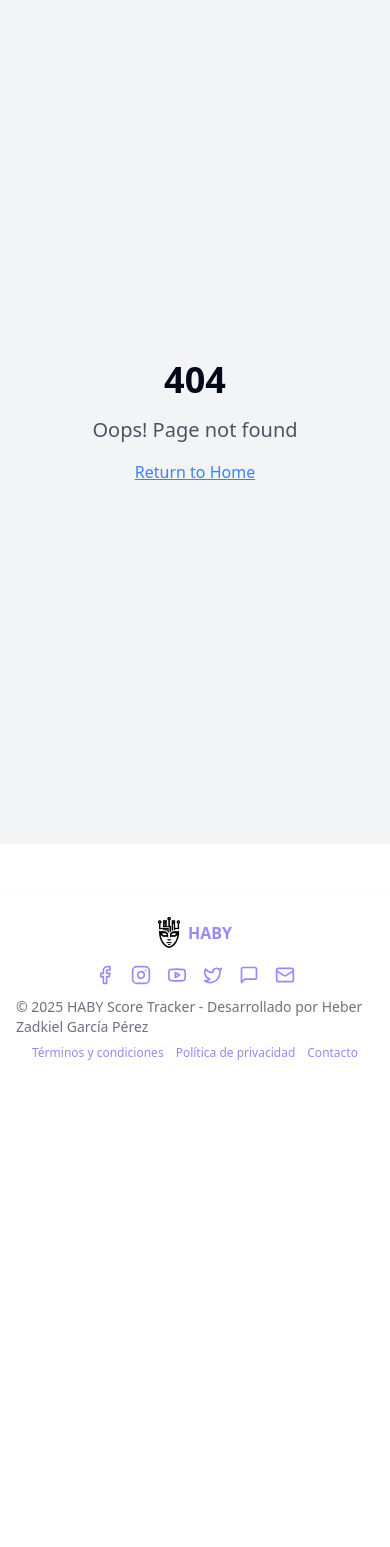
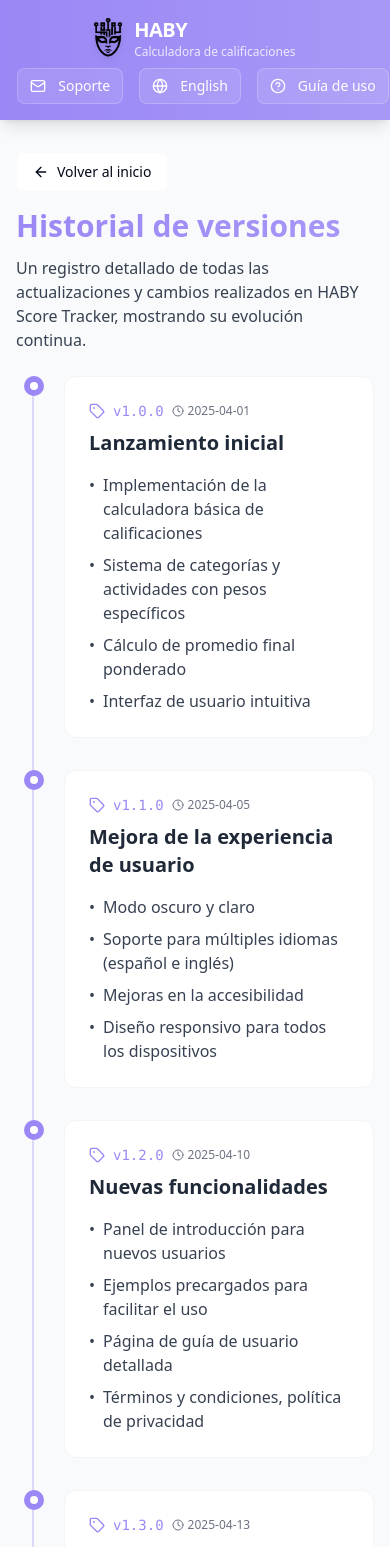
Before and after one commit to Toxic-YT-Heber-HABY/prep-score-tracker, a React (Vite) app: page /version-history in a window 390 px wide. Before the commit this address had no page. Shown: the top 1547 px of the page. Before the commit the page ends 1085 px from the top, so only its background shows below. Built offline with nearby package versions, Linux system fonts and the light colour scheme.

Commit message:
Implement version history, logo navigation, and responsive design.
- Added a detailed version history to track updates.
- Implemented logo click to navigate to the home page.
- Ensured responsive design for all devices.

```diff
--- a/src/App.tsx
+++ b/src/App.tsx
@@ -11,6 +11,7 @@ import Guide from "./pages/Guide";
 import Terms from "./pages/Terms";
 import Privacy from "./pages/Privacy";
 import Contact from "./pages/Contact";
+import VersionHistory from "./pages/VersionHistory";
 import { useI18n } from "@/lib/i18n";
 import Footer from "./components/Footer";
 
@@ -53,6 +54,7 @@ const App = () => (
             <Route path="/terms" element={<Terms />} />
             <Route path="/privacy" element={<Privacy />} />
             <Route path="/contact" element={<Contact />} />
+            <Route path="/version-history" element={<VersionHistory />} />
             <Route path="*" element={<NotFound />} />
           </Routes>
           <Footer />
--- a/src/components/Footer.tsx
+++ b/src/components/Footer.tsx
@@ -1,6 +1,6 @@
 
 import React from "react";
-import { Facebook, Instagram, Youtube, Twitter, MessageSquare, Mail } from 'lucide-react';
+import { Facebook, Instagram, Youtube, Twitter, MessageSquare, Mail, History } from 'lucide-react';
 import { useI18n } from "@/lib/i18n";
 import { toast } from "sonner";
 import { Link } from "react-router-dom";
@@ -26,12 +26,14 @@ const Footer = () => {
       <div className="container mx-auto px-4">
         <div className="flex flex-col md:flex-row justify-between items-center">
           <div className="flex items-center mb-4 md:mb-0">
+            <Link to="/" className="flex items-center hover:opacity-90 transition-opacity">
               <img
                 src="/lovable-uploads/22c442b5-67ed-4e06-a4bc-4be99d33c236.png"
                 alt="HABY Logo"
                 className="h-8 w-auto mr-2"
               />
               <span className="text-education-primary font-semibold dark:text-education-secondary">HABY</span>
+            </Link>
           </div>
           <div className="flex flex-col items-center md:items-end">
             <div className="flex gap-4 mb-3">
@@ -63,7 +65,7 @@ const Footer = () => {
             <p className="text-sm text-gray-500 dark:text-gray-400">
               &copy; {new Date().getFullYear()} HABY Score Tracker - Desarrollado por <span className="font-medium">Heber Zadkiel García Pérez</span>
             </p>
-            <div className="flex gap-3 mt-2">
+            <div className="flex flex-wrap gap-3 mt-2 justify-center md:justify-end">
               <Link to="/terms" className="text-xs text-education-primary hover:underline">
                 {language === 'es' ? "Términos y condiciones" : "Terms and conditions"}
               </Link>
@@ -72,6 +74,10 @@ const Footer = () => {
               </Link>
               <Link to="/contact" className="text-xs text-education-primary hover:underline">
                 {language === 'es' ? "Contacto" : "Contact"}
+              </Link>
+              <Link to="/version-history" className="text-xs text-education-primary hover:underline flex items-center">
+                <History size={12} className="mr-1" />
+                {language === 'es' ? "Historial de versiones" : "Version history"}
               </Link>
             </div>
           </div>
--- a/src/components/Header.tsx
+++ b/src/components/Header.tsx
@@ -3,7 +3,7 @@ import React from 'react';
 import { Link } from 'react-router-dom';
 import { useI18n } from '@/lib/i18n';
 import { Button } from '@/components/ui/button';
-import { Globe, HelpCircle, Facebook, Instagram, Youtube, Twitter, MessageSquare, Mail } from 'lucide-react';
+import { Globe, HelpCircle, Facebook, Instagram, Youtube, Twitter, MessageSquare, Mail, History } from 'lucide-react';
 import { toast } from "sonner";
 
 /**
@@ -39,7 +39,7 @@ const Header = () => {
   return (
     <header className="bg-gradient-to-r from-education-primary to-education-secondary text-white py-4 px-6 shadow-lg">
       <div className="container mx-auto flex flex-col sm:flex-row justify-between items-center">
-        <div className="flex items-center space-x-3 mb-2 sm:mb-0">
+        <Link to="/" className="flex items-center space-x-3 mb-2 sm:mb-0 hover:opacity-90 transition-opacity">
           <img
             src="/lovable-uploads/22c442b5-67ed-4e06-a4bc-4be99d33c236.png"
             alt="HABY Logo"
@@ -51,7 +51,7 @@ const Header = () => {
               {language === 'es' ? "Calculadora de calificaciones" : "Grade calculator"}
             </p>
           </div>
-        </div>
+        </Link>
         <div className="flex items-center gap-4">
           <div className="hidden sm:flex gap-3 mr-4">
             <a href="https://www.facebook.com/zadkiel.garcia.31" target="_blank" rel="noopener noreferrer"
@@ -75,6 +75,16 @@ const Header = () => {
               <MessageSquare size={18} />
             </a>
           </div>
+          <Link to="/version-history">
+            <Button
+              variant="outline"
+              size="sm"
+              className="bg-white/10 hover:bg-white/20 text-white border-white/20 transition-all hidden sm:flex"
+            >
+              <History className="h-4 w-4 mr-1" />
+              {language === 'es' ? 'Historial' : 'History'}
+            </Button>
+          </Link>
           <Button
             variant="outline"
             size="sm"
--- /dev/null
+++ b/src/pages/VersionHistory.tsx
@@ -0,0 +1,205 @@
+
+import React from "react";
+import { Link } from "react-router-dom";
+import { ArrowLeft, Clock, Tag, BookOpen, Code, Bug, Zap, LucideIcon } from 'lucide-react';
+import Header from "@/components/Header";
+import { useI18n } from "@/lib/i18n";
+import { Button } from "@/components/ui/button";
+
+interface Version {
+  version: string;
+  date: string;
+  title: {
+    es: string;
+    en: string;
+  };
+  description: {
+    es: string[];
+    en: string[];
+  };
+  icon: LucideIcon;
+}
+
+const versions: Version[] = [
+  {
+    version: "1.0.0",
+    date: "2025-04-01",
+    title: {
+      es: "Lanzamiento inicial",
+      en: "Initial Release"
+    },
+    description: {
+      es: [
+        "Implementación de la calculadora básica de calificaciones",
+        "Sistema de categorías y actividades con pesos específicos",
+        "Cálculo de promedio final ponderado",
+        "Interfaz de usuario intuitiva"
+      ],
+      en: [
+        "Basic grade calculator implementation",
+        "Category and activity system with specific weights",
+        "Weighted final average calculation",
+        "Intuitive user interface"
+      ]
+    },
+    icon: BookOpen
+  },
+  {
+    version: "1.1.0",
+    date: "2025-04-05",
+    title: {
+      es: "Mejora de la experiencia de usuario",
+      en: "User Experience Enhancement"
+    },
+    description: {
+      es: [
+        "Modo oscuro y claro",
+        "Soporte para múltiples idiomas (español e inglés)",
+        "Mejoras en la accesibilidad",
+        "Diseño responsivo para todos los dispositivos"
+      ],
+      en: [
+        "Dark and light mode",
+        "Support for multiple languages (Spanish and English)",
+        "Accessibility improvements",
+        "Responsive design for all devices"
+      ]
+    },
+    icon: Zap
+  },
+  {
+    version: "1.2.0",
+    date: "2025-04-10",
+    title: {
+      es: "Nuevas funcionalidades",
+      en: "New Features"
+    },
+    description: {
+      es: [
+        "Panel de introducción para nuevos usuarios",
+        "Ejemplos precargados para facilitar el uso",
+        "Página de guía de usuario detallada",
+        "Términos y condiciones, política de privacidad"
+      ],
+      en: [
+        "Introduction panel for new users",
+        "Preloaded examples for easier use",
+        "Detailed user guide page",
+        "Terms and conditions, privacy policy"
+      ]
+    },
+    icon: Code
+  },
+  {
+    version: "1.3.0",
+    date: "2025-04-13",
+    title: {
+      es: "Perfeccionamiento y optimización",
+      en: "Refinement and Optimization"
+    },
+    description: {
+      es: [
+        "Diseño mejorado de términos y privacidad",
+        "Corrección de errores menores",
+        "Logo clickeable para navegación mejorada",
+        "Historial de versiones",
+        "Optimización de rendimiento"
+      ],
+      en: [
+        "Improved terms and privacy design",
+        "Minor bug fixes",
+        "Clickable logo for improved navigation",
+        "Version history",
+        "Performance optimization"
+      ]
+    },
+    icon: Bug
+  }
+];
+
+/**
+ * Version History page component showing the development timeline
+ * with detailed information about each release.
+ */
+const VersionHistory = () => {
+  const { language } = useI18n();
+
+  return (
+    <div className="min-h-screen bg-gray-50 dark:bg-gray-900 transition-colors duration-300">
+      <Header />
+      <main className="container px-4 py-8 md:px-6 mx-auto max-w-4xl">
+        <div className="mb-6">
+          <Link to="/">
+            <Button variant="outline" className="mb-4 flex items-center gap-2">
+              <ArrowLeft size={16} />
+              {language === 'es' ? "Volver al inicio" : "Back to home"}
+            </Button>
+          </Link>
+
+          <h1 className="text-3xl font-bold mb-3 bg-gradient-to-r from-education-primary to-education-secondary bg-clip-text text-transparent">
+            {language === 'es' ? "Historial de versiones" : "Version History"}
+          </h1>
+
+          <p className="text-gray-700 dark:text-gray-300 mb-6">
+            {language === 'es'
+              ? "Un registro detallado de todas las actualizaciones y cambios realizados en HABY Score Tracker, mostrando su evolución continua."
+              : "A detailed record of all updates and changes made to HABY Score Tracker, showing its continuous evolution."}
+          </p>
+        </div>
+
+        <div className="relative">
+          {/* Timeline line */}
+          <div className="absolute left-4 md:left-8 top-0 bottom-0 w-0.5 bg-education-primary/30 dark:bg-education-primary/20"></div>
+
+          {/* Version entries */}
+          <div className="space-y-8">
+            {versions.map((version, index) => (
+              <div key={version.version} className="relative pl-12 md:pl-16">
+                {/* Timeline dot */}
+                <div className="absolute left-2 md:left-6 w-5 h-5 rounded-full bg-education-primary flex items-center justify-center">
+                  <div className="w-2 h-2 rounded-full bg-white"></div>
+                </div>
+
+                {/* Version card */}
+                <div className="transform transition-all duration-300 hover:-translate-y-1 hover:shadow-md p-6 rounded-xl bg-white dark:bg-gray-800 border border-gray-100 dark:border-gray-700">
+                  <div className="flex items-center gap-2 mb-2">
+                    <Tag size={16} className="text-education-primary" />
+                    <span className="text-sm font-mono text-education-primary">
+                      v{version.version}
+                    </span>
+                    <span className="text-xs text-gray-500 dark:text-gray-400 flex items-center gap-1">
+                      <Clock size={12} />
+                      {version.date}
+                    </span>
+                  </div>
+
+                  <h2 className="text-xl font-bold mb-4 text-gray-800 dark:text-gray-100">
+                    {language === 'es' ? version.title.es : version.title.en}
+                  </h2>
+
+                  <div className="flex items-start gap-4">
+                    <div className="bg-education-primary/10 p-3 rounded-full shrink-0 hidden md:block">
+                      <version.icon className="h-6 w-6 text-education-primary" />
+                    </div>
+                    <div>
+                      <ul className="space-y-2 text-gray-700 dark:text-gray-300">
+                        {(language === 'es' ? version.description.es : version.description.en).map((item, i) => (
+                          <li key={i} className="flex items-start">
+                            <span className="mr-2 select-none">•</span>
+                            <span>{item}</span>
+                          </li>
+                        ))}
+                      </ul>
+                    </div>
+                  </div>
+                </div>
+              </div>
+            ))}
+          </div>
+        </div>
+      </main>
+    </div>
+  );
+};
+
+export default VersionHistory;
```
Lines whose indentation alone changed are shown as unchanged.
